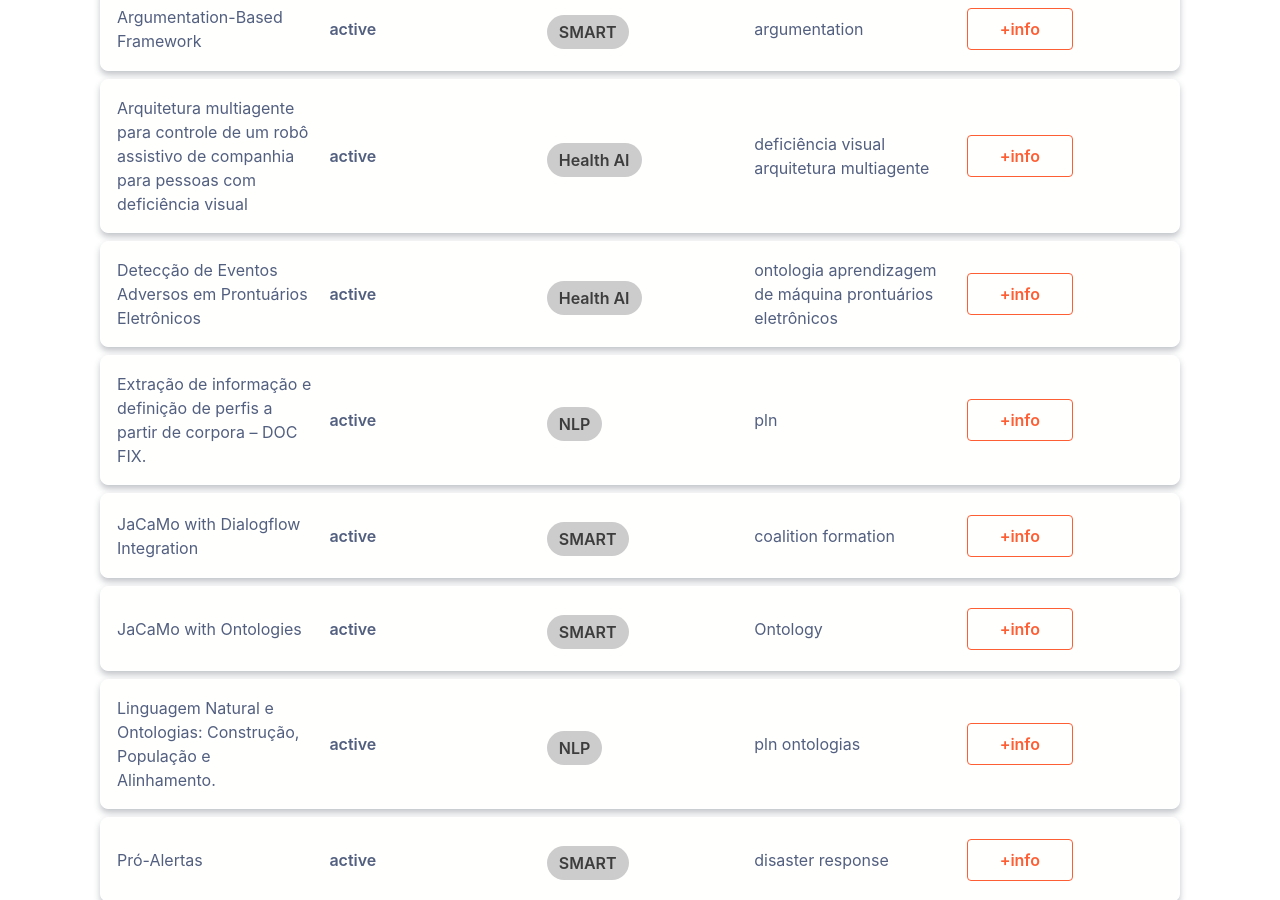
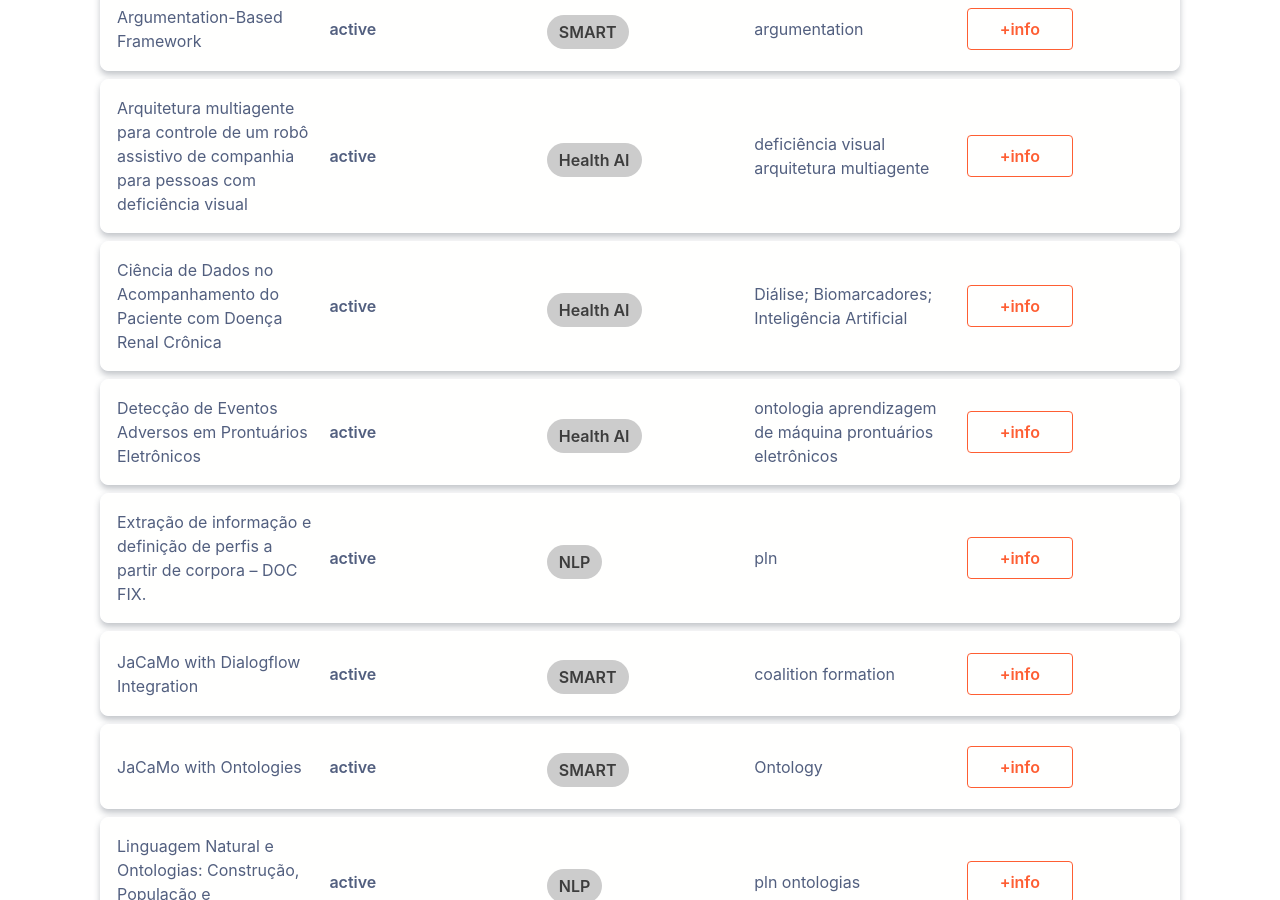
Before and after one commit to air-pucrs/air-pucrs.github.io, a Jekyll site: the page built from projetos.html, in a window 1280 px wide and 900 px high, scrolled down 574 px. Built offline with Jekyll 4.4.1, drawn with Linux system fonts in a browser that asks for light colours; nearby versions of some CDN libraries; some web fonts are replaced; comment, search, counter and statistics services are not loaded.

Commit message:
Update projetos_list.yaml

```diff
--- a/_data/projetos_list.yaml
+++ b/_data/projetos_list.yaml
@@ -316,3 +316,13 @@
   links:
     git:
     conferencia:
+
+- titulo: Ciência de Dados no Acompanhamento do Paciente com Doença Renal Crônica
+  status: active
+  palavras-chaves: Diálise; Biomarcadores; Inteligência Artificial
+  descricao: A Doença Renal Crônica (DRC) é uma epidemia que afeta 850 milhões de pessoas. No Brasil, estão em diálise 133.464 pessoas com mortalidade bruta de 19,5% ao ano. Nosso objetivo é criar tecnologias em saúde inovadoras e interdisciplinares pela IA, gerando instrumentos de monitoramento que possibilitem avaliar a efetividade dos exames clínicos, reduzindo custos do sistema de saúde e melhorando a qualidade de vida dos pacientes.
+  tecnologias:
+  grupos: health-ai
+  links:
+    git:
+    conferencia:
```
